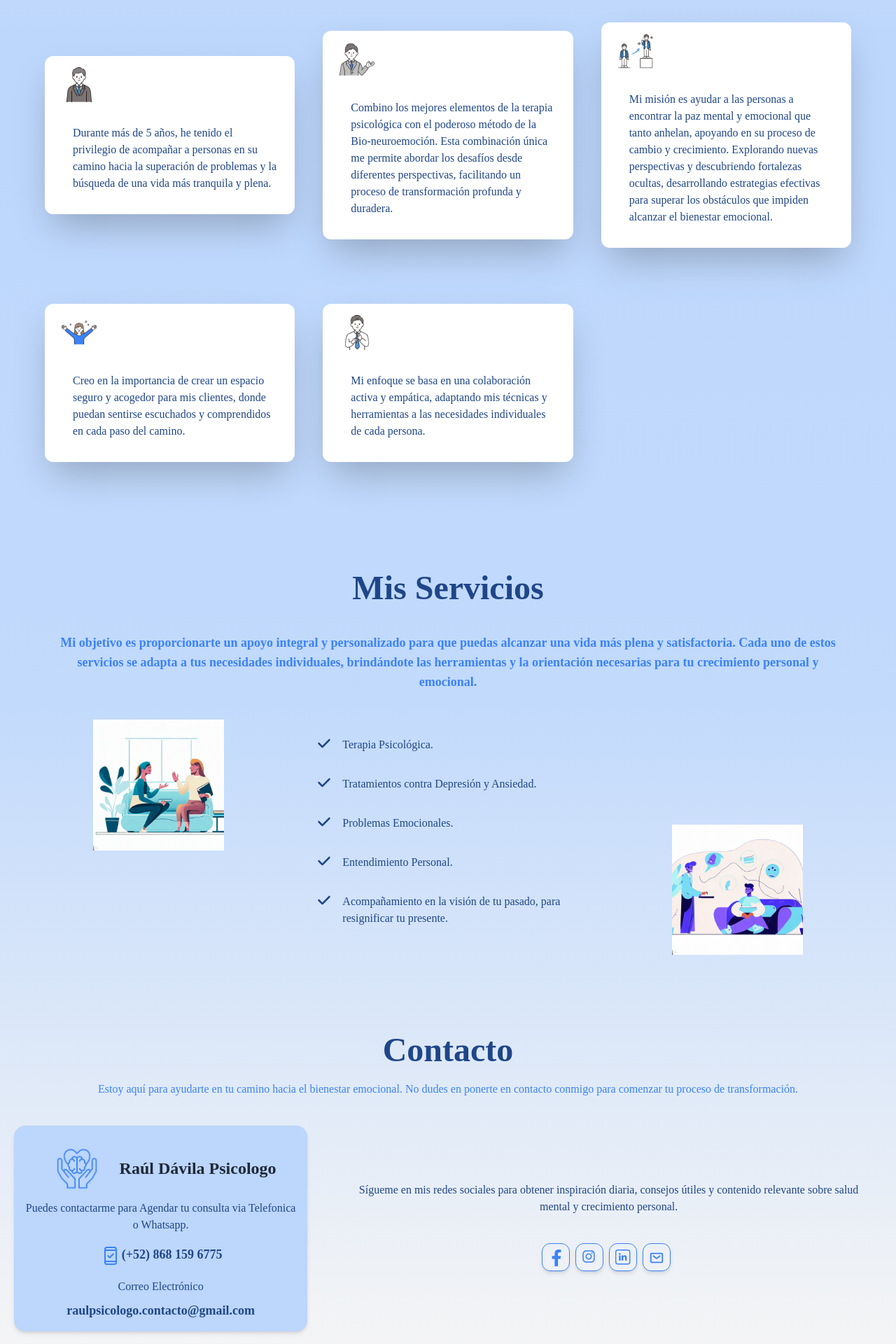
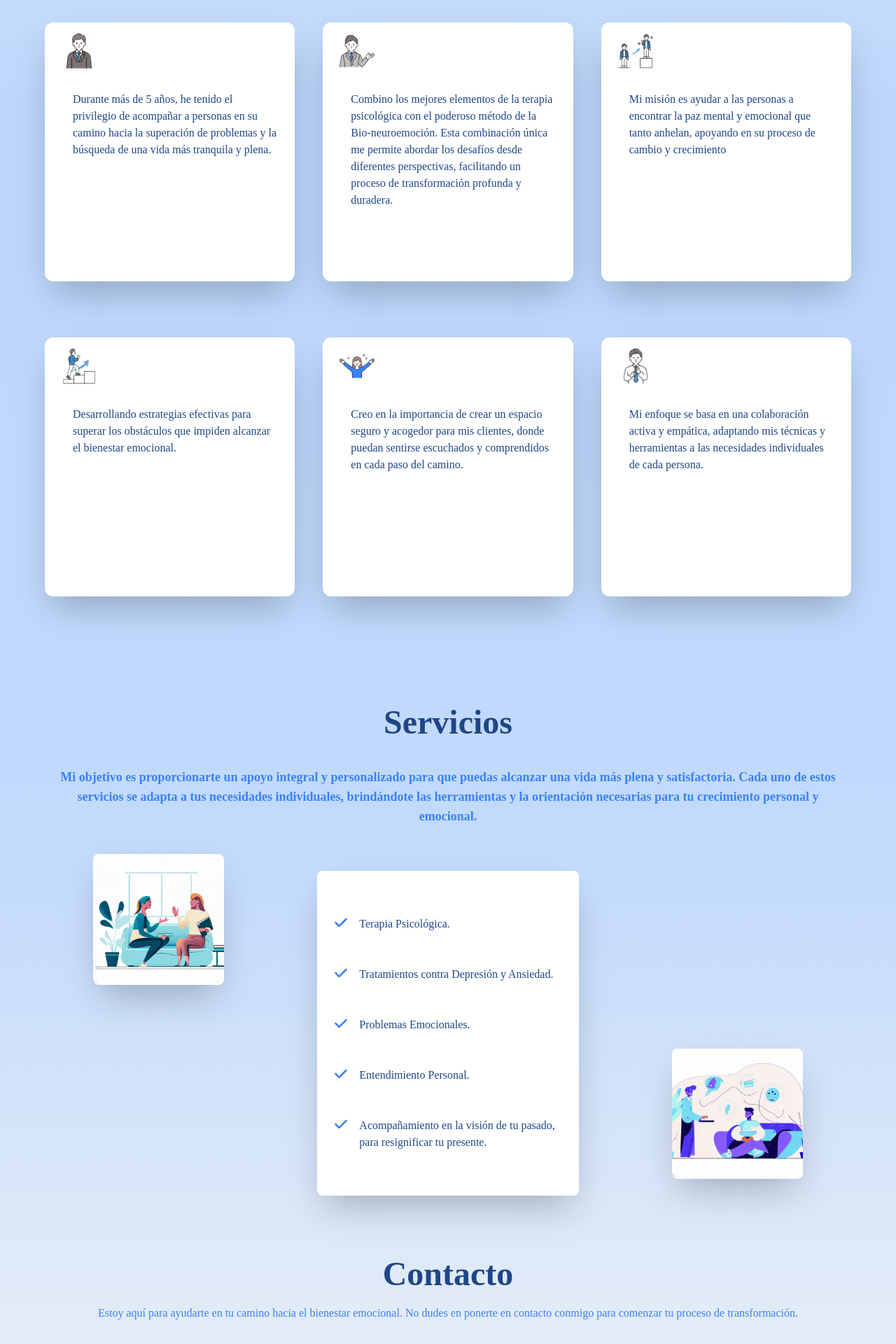
Before and after one commit to magoMercurio/raul-psicologo, a React (Vite) app: page / in a window 1280 px wide. Shown: the part 960-2880 px from the top of the page at 70% size. Built offline with nearby package versions, Linux system fonts and the light colour scheme; a web font is replaced by a local one.

Commit message:
fix icons

```diff
--- a/src/Data/data.js
+++ b/src/Data/data.js
@@ -3,8 +3,9 @@
 import aboutImg1 from '../assets/imgs/male-lawyer-upper-body-svgrepo-com.png'
 import aboutImg2 from '../assets/imgs/men-in-suits-to-guide-svgrepo-com.png'
 import aboutImg3 from '../assets/imgs/career-advancement-male-svgrepo-com.png'
-import aboutImg4 from '../assets/imgs/happy-woman-svgrepo-com.png'
-import aboutImg5 from '../assets/imgs/man-wearing-a-tie-svgrepo-com.png'
+import aboutImg4 from '../assets/imgs/step-up-male-svgrepo-com.png'
+import aboutImg5 from '../assets/imgs/happy-woman-svgrepo-com.png'
+import aboutImg6 from '../assets/imgs/man-wearing-a-tie-svgrepo-com.png'
 
 // ************ Sobre mi data ************
 
@@ -21,18 +22,23 @@ export const aboutData = [
   },
   {
     title: 3,
-    description: ' Mi misión es ayudar a las personas a encontrar la paz mental y emocional que tanto anhelan, apoyando en su proceso de cambio y crecimiento. Explorando nuevas perspectivas y descubriendo fortalezas ocultas, desarrollando estrategias efectivas para superar los obstáculos que impiden alcanzar el bienestar emocional.',
+    description: ' Mi misión es ayudar a las personas a encontrar la paz mental y emocional que tanto anhelan, apoyando en su proceso de cambio y crecimiento',
     image: aboutImg3,
   },
   {
     title: 4,
-    description: 'Creo en la importancia de crear un espacio seguro y acogedor para mis clientes, donde puedan sentirse escuchados y comprendidos en cada paso del camino.',
+    description: 'Desarrollando estrategias efectivas para superar los obstáculos que impiden alcanzar el bienestar emocional.',
     image: aboutImg4,
   },
   {
     title: 5,
+    description: 'Creo en la importancia de crear un espacio seguro y acogedor para mis clientes, donde puedan sentirse escuchados y comprendidos en cada paso del camino.',
+    image: aboutImg5,
+  },
+  {
+    title: 6,
     description: 'Mi enfoque se basa en una colaboración activa y empática, adaptando mis técnicas y herramientas a las necesidades individuales de cada persona.',
-    image: aboutImg5,
+    image: aboutImg6,
   }
 ]
 
--- a/src/assets/icons/CalendarIcon.jsx
+++ b/src/assets/icons/CalendarIcon.jsx
@@ -7,11 +7,11 @@ const CalendarIcon = () => {
       xmlns="http://www.w3.org/2000/svg"
     >
 
-      <g id="SVGRepo_bgCarrier" stroke-width="0"/>
+      <g id="SVGRepo_bgCarrier" strokeWidth="0"/>
 
-      <g id="SVGRepo_tracerCarrier" stroke-linecap="round" stroke-linejoin="round"/>
+      <g id="SVGRepo_tracerCarrier" strokeLinecap="round" strokeLinejoin="round"/>
 
-      <g id="SVGRepo_iconCarrier"> <path fill-rule="evenodd" clip-rule="evenodd" d="M7 1C6.44772 1 6 1.44772 6 2V3H5C3.34315 3 2 4.34315 2 6V20C2 21.6569 3.34315 23 5 23H13.101C12.5151 22.4259 12.0297 21.7496 11.6736 21H5C4.44772 21 4 20.5523 4 20V11H20V11.2899C20.7224 11.5049 21.396 11.8334 22 12.2547V6C22 4.34315 20.6569 3 19 3H18V2C18 1.44772 17.5523 1 17 1C16.4477 1 16 1.44772 16 2V3H8V2C8 1.44772 7.55228 1 7 1ZM16 6V5H8V6C8 6.55228 7.55228 7 7 7C6.44772 7 6 6.55228 6 6V5H5C4.44772 5 4 5.44772 4 6V9H20V6C20 5.44772 19.5523 5 19 5H18V6C18 6.55228 17.5523 7 17 7C16.4477 7 16 6.55228 16 6Z" fill="#3B82F6"/> <path d="M15.2929 17.7071C15.6834 17.3166 16.3166 17.3166 16.7071 17.7071L17.3483 18.3482L19.2473 16.4491C19.6379 16.0586 20.271 16.0586 20.6616 16.4491C21.0521 16.8397 21.0521 17.4728 20.6616 17.8634L18.1213 20.4036C18.0349 20.49 17.9367 20.5573 17.8318 20.6054C17.4488 20.8294 16.9488 20.7772 16.6203 20.4487L15.2929 19.1213C14.9024 18.7308 14.9024 18.0976 15.2929 17.7071Z" fill="#3B82F6"/> <path fill-rule="evenodd" clip-rule="evenodd" d="M24 18C24 21.3137 21.3137 24 18 24C14.6863 24 12 21.3137 12 18C12 14.6863 14.6863 12 18 12C21.3137 12 24 14.6863 24 18ZM13.9819 18C13.9819 20.2191 15.7809 22.0181 18 22.0181C20.2191 22.0181 22.0181 20.2191 22.0181 18C22.0181 15.7809 20.2191 13.9819 18 13.9819C15.7809 13.9819 13.9819 15.7809 13.9819 18Z" fill="#3B82F6"/> </g>
+      <g id="SVGRepo_iconCarrier"> <path fillRule="evenodd" clipRule="evenodd" d="M7 1C6.44772 1 6 1.44772 6 2V3H5C3.34315 3 2 4.34315 2 6V20C2 21.6569 3.34315 23 5 23H13.101C12.5151 22.4259 12.0297 21.7496 11.6736 21H5C4.44772 21 4 20.5523 4 20V11H20V11.2899C20.7224 11.5049 21.396 11.8334 22 12.2547V6C22 4.34315 20.6569 3 19 3H18V2C18 1.44772 17.5523 1 17 1C16.4477 1 16 1.44772 16 2V3H8V2C8 1.44772 7.55228 1 7 1ZM16 6V5H8V6C8 6.55228 7.55228 7 7 7C6.44772 7 6 6.55228 6 6V5H5C4.44772 5 4 5.44772 4 6V9H20V6C20 5.44772 19.5523 5 19 5H18V6C18 6.55228 17.5523 7 17 7C16.4477 7 16 6.55228 16 6Z" fill="#3B82F6"/> <path d="M15.2929 17.7071C15.6834 17.3166 16.3166 17.3166 16.7071 17.7071L17.3483 18.3482L19.2473 16.4491C19.6379 16.0586 20.271 16.0586 20.6616 16.4491C21.0521 16.8397 21.0521 17.4728 20.6616 17.8634L18.1213 20.4036C18.0349 20.49 17.9367 20.5573 17.8318 20.6054C17.4488 20.8294 16.9488 20.7772 16.6203 20.4487L15.2929 19.1213C14.9024 18.7308 14.9024 18.0976 15.2929 17.7071Z" fill="#3B82F6"/> <path fillRule="evenodd" clipRule="evenodd" d="M24 18C24 21.3137 21.3137 24 18 24C14.6863 24 12 21.3137 12 18C12 14.6863 14.6863 12 18 12C21.3137 12 24 14.6863 24 18ZM13.9819 18C13.9819 20.2191 15.7809 22.0181 18 22.0181C20.2191 22.0181 22.0181 20.2191 22.0181 18C22.0181 15.7809 20.2191 13.9819 18 13.9819C15.7809 13.9819 13.9819 15.7809 13.9819 18Z" fill="#3B82F6"/> </g>
 
     </svg>
   )
--- a/src/assets/icons/CheckArrowIcon.jsx
+++ b/src/assets/icons/CheckArrowIcon.jsx
@@ -5,7 +5,7 @@ const CheckArrowIcon = () => (
       viewBox="0 0 512 512"
       width="20px"
       height="20px"
-      className="fill-customLightBg3"
+      className="fill-customPrimary"
     >
       <path d="M470.6 105.4c12.5 12.5 12.5 32.8 0 45.3l-256 256c-12.5 12.5-32.8 12.5-45.3 0l-128-128c-12.5-12.5-12.5-32.8 0-45.3s32.8-12.5 45.3 0L192 338.7 425.4 105.4c12.5-12.5 32.8-12.5 45.3 0z" />
     </svg>
--- a/src/assets/icons/MobileIcon.jsx
+++ b/src/assets/icons/MobileIcon.jsx
@@ -7,9 +7,9 @@ const MobileIcon = () => {
     xmlns="http://www.w3.org/2000/svg"
   >
 
-    <g id="SVGRepo_bgCarrier" stroke-width="0"/>
+    <g id="SVGRepo_bgCarrier" strokeWidth="0"/>
 
-    <g id="SVGRepo_tracerCarrier" stroke-linecap="round" stroke-linejoin="round"/>
+    <g id="SVGRepo_tracerCarrier" strokeLinecap="round" strokeLinejoin="round"/>
 
     <g id="SVGRepo_iconCarrier"> <title/> <g data-name="Layer 5" id="Layer_5"> <path d="M21.15,3H10.85A3.86,3.86,0,0,0,7,6.85v18.3A3.86,3.86,0,0,0,10.85,29h10.3A3.86,3.86,0,0,0,25,25.15V6.85A3.86,3.86,0,0,0,21.15,3ZM10.85,5h10.3A1.85,1.85,0,0,1,23,6.85V7H9V6.85A1.85,1.85,0,0,1,10.85,5ZM23,25.15A1.85,1.85,0,0,1,21.15,27H10.85A1.85,1.85,0,0,1,9,25.15V25H23ZM9,23V9H23V23Z"/> <path d="M19,12.79l-4.29,4.3L13,15.29a1,1,0,0,0-1.42,1.42l2.5,2.5a1,1,0,0,0,1.42,0l5-5A1,1,0,0,0,19,12.79Z"/> </g> </g>
 
--- a/src/components/CardContact/index.jsx
+++ b/src/components/CardContact/index.jsx
@@ -21,10 +21,10 @@ const CardContact = ({ nombre, email, telLink, tel }) => {
           <a href={`tel:${ telLink }`}>{ tel}</a>
           </div>
           <div className="w-full flex flex-col justify-center items-center  ">
-            <p className=" text-customLightBg3 text-center mt-4 "> Correo Electrónico
-            <p className="w-full mt-2 mx-auto text-center">
-            <a className=" text-customLightBg3 text-xs sm:text-lg font-bold break-words hover:text-customLightBg3Hover cursor-pointer" href={`mailto:${ email }?subject=Consulta%20`}>{ email }</a></p>
-            </p>
+            <div className=" text-customLightBg3 text-center mt-4 "> Correo Electrónico
+            <div className="w-full mt-2 mx-auto text-center">
+            <a className=" text-customLightBg3 text-xs sm:text-lg font-bold break-words hover:text-customLightBg3Hover cursor-pointer" href={`mailto:${ email }?subject=Consulta%20`}>{ email }</a></div>
+            </div>
           </div>
         </div>
 
--- a/src/components/Cards/index.jsx
+++ b/src/components/Cards/index.jsx
@@ -3,7 +3,7 @@
 const Cards = ( { description, image }) => {
   return (
     <div
-      className="w-11/12 h-fit sm:w-4/5 md:w-auto  lg:w-auto custom-border-gray-darker rounded-xl bg-white shadow-2xl flex flex-col justify-start px-6 py-4 my-5 "
+      className="w-11/12 h-fit sm:w-4/5 md:w-auto md:h-[370px] lg:w-auto custom-border-gray-darker rounded-xl bg-white shadow-2xl flex flex-col justify-start px-6 py-4 my-5 "
 
     >
       <div className="flex justify-start">
--- a/src/components/Servcios/index.jsx
+++ b/src/components/Servcios/index.jsx
@@ -15,18 +15,18 @@ const Servicios = () => {
       viewport={{ once: true }}
       transition={{ duration: 0.5, delay: 0.2 }}
     >
-      <h2 className="custom-block-big-title text-customLightBg3 flex flex-col justify-center items-center mb-10 mt-24 " > Mis Servicios</h2>
+      <h2 className="custom-block-big-title text-customLightBg3 flex flex-col justify-center items-center mb-10 mt-24 " >Servicios</h2>
       <p className="custom-content-title text-customPrimary text-center break-words mb-10 mx-20">Mi objetivo es proporcionarte un apoyo integral y personalizado para que puedas alcanzar una vida más plena y satisfactoria. Cada uno de estos servicios se adapta a tus necesidades individuales, brindándote las herramientas y la orientación necesarias para tu crecimiento personal y emocional.</p>
 
       <div className="grid grid-cols-1 justify-items-center md:grid-cols-2 lg:grid-cols-3 gap-10 ml-10 mr-10">
         <div className="lg:w-1/2 flex items-start" >
-          <img src={imgList1} alt="imglist" className="w-60" />
+          <img src={imgList1} alt="imglist" className="w-60 rounded-lg shadow-2xl" />
         </div>
         <div>
-          <ul className="mt-6 mb-6 flex flex-col justify-start items-start gap-4">
+          <ul className="mt-6 mb-6 p-6 flex flex-col justify-center items-start gap-4 bg-white h-full rounded-lg shadow-2xl">
           {
           servicesData.map((service, index) => (
-            <li className="mb-4 flex  text-customLightBg3" key={`${service.title} - ${index}`}
+            <li className="mb-4 mt-4 flex  text-customLightBg3" key={`${service.title} - ${index}`}
             >
               <CheckArrowIcon />
               <span>{ service.description }</span>
@@ -35,7 +35,7 @@ const Servicios = () => {
         </ul>
         </div>
         <div className="hidden md:flex  lg:w-1/2 items-end">
-          <img src={imgList2} alt="imglist" className="w-60" />
+          <img src={imgList2} alt="imglist" className="w-60 rounded-lg shadow-2xl" />
         </div>
       </div>
 
```
